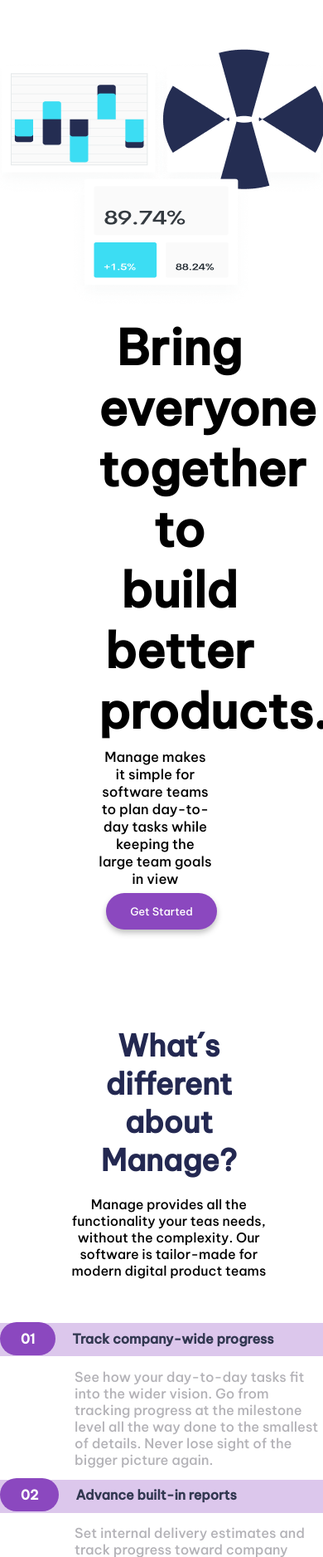
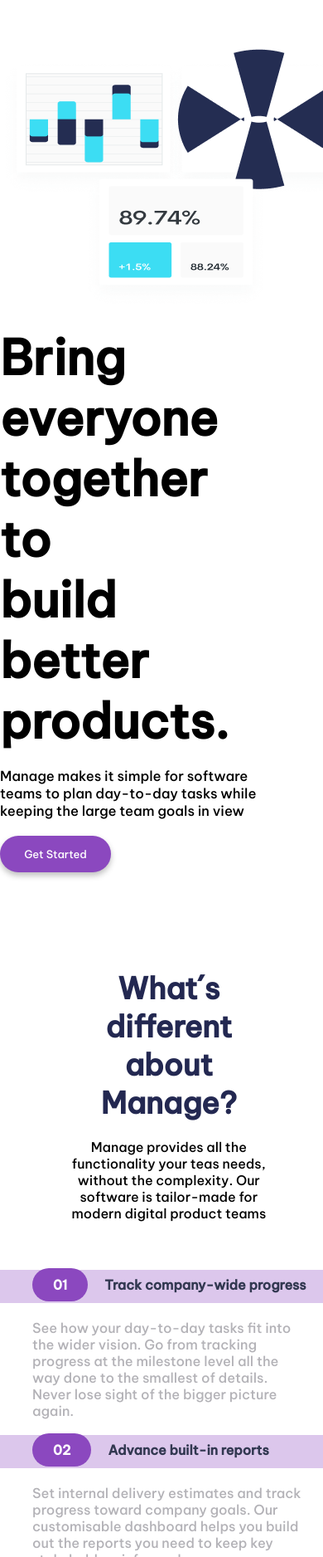
Before and after one commit to gerogramajo/Front_Entregable, a plain HTML site: page root/index.html in a window 390 px wide. Shown: the part 124-2000 px from the top of the page at 83% size. Drawn offline with Linux system fonts and the light colour scheme.

Commit message:
Seguimos

```diff
--- a/root/css/style.css
+++ b/root/css/style.css
@@ -377,18 +377,18 @@ footer p{
     /*--------------------------------------------------*/
     main {
         flex-direction: column-reverse;
-        align-items: center;
-        text-align: center;
-        justify-content: center;
+        display: flex;
     }
 
     .principal{
         justify-content: center;
+        display: flex;
+        width: 100%;
     }
 
     .principal h1 {
         justify-content: center;
-        width: 50vw;
+        width: 50%;
         height: 40%;
     }
 
@@ -409,19 +409,24 @@ footer p{
     /*----------------------------------------------------*/
     .segundo{
         flex-direction: column;
-        width: 100vw;
+        width: 100%;
         margin: 20% 0%;
         justify-content: space-between;
 
     }
 
+    .segundo article {
+        width: 100%;
+        justify-content: center;
+    }
+
     #izquierda-p{
-        width: 84vw;
+        width: 84%;
         margin-top: 20px;
         text-align: center
     }
     .segundo h2{
-        width: 84vw;
+        width: 84%;
         justify-content: center;
         text-align: center;
 
@@ -429,14 +434,15 @@ footer p{
 
     .segundo h3 {
         background: #8B48BF4D;
-        width: 100vw;
+        width: 100%;
         height: 40px;
-        padding: 6% 0;
-        margin: 10% 0;
+        padding: 2% 0 2% 10%;
+        margin: 5% 0;
     }
 
     .segundo p{
-        width: 100vw;
+        width: 95%;
+        padding: 0 0 0 10%;
     }
 
     /*----------------------------------------------------*/
--- a/root/index.html
+++ b/root/index.html
@@ -59,7 +59,7 @@
         <article class="column">
             <div>
                 <h3 class="h3-01">Track company-wide progress</h3>
-                <p class="gris">See how your day-to-day tasks fit into the wider vision. Go from tracking progress at
+                <p>See how your day-to-day tasks fit into the wider vision. Go from tracking progress at
                     the
                     milestone
                     level all the way done to the smallest of details. Never lose sight of the bigger picture again.
@@ -68,14 +68,14 @@
             <div>
                 <div">
                     <h3 class="h3-02">Advance built-in reports</h3>
-                    <p class="gris">Set internal delivery estimates and track progress toward company goals. Our
+                    <p>Set internal delivery estimates and track progress toward company goals. Our
                         customisable
                         dashboard
                         helps you build out the reports you need to keep key stakeholders informed.</p>
             </div>
             <div>
                 <h3 class="h3-03">Everything you need in one place</h3>
-                <p class="gris">Stop jumping from one service to another to communicate, store files, track tasks and
+                <p>Stop jumping from one service to another to communicate, store files, track tasks and
                     share
                     documents. Manage offers an all-in-one team productivity solution.</p>
             </div>
```
